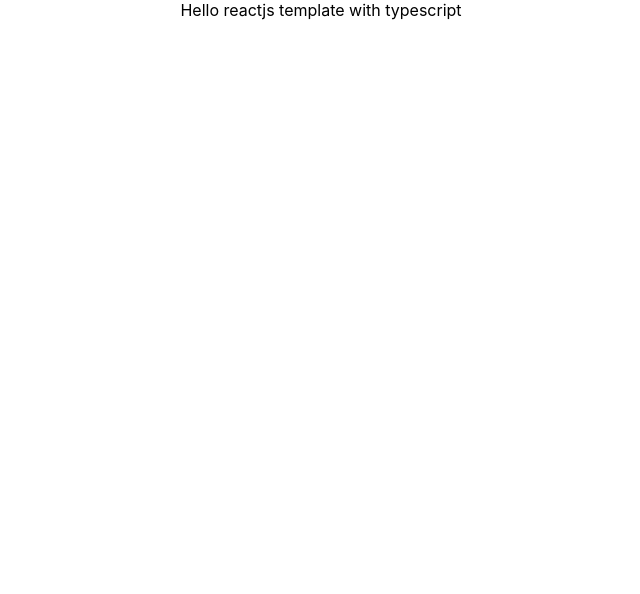
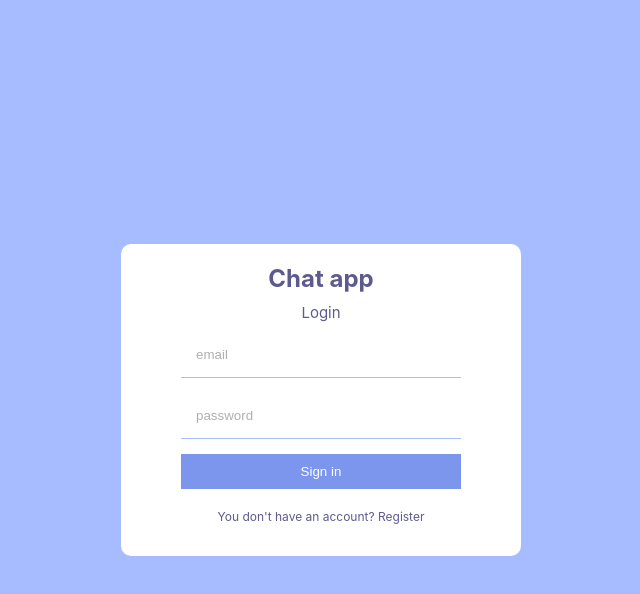
Before and after one commit to mrwin95/chap-app-react, a React (Create React App) app: page / in a window 1280 px wide. Shown: the top 594 px of the page, without its empty margins (319-959 px from the left). Built offline with nearby package versions, Linux system fonts and the light colour scheme.

Commit message:
first commit chat app, register and login

```diff
--- a/package.json
+++ b/package.json
@@ -13,6 +13,7 @@
     "react": "^18.2.0",
     "react-dom": "^18.2.0",
     "react-scripts": "5.0.1",
+    "sass": "^1.71.1",
     "typescript": "^4.9.5",
     "web-vitals": "^2.1.4"
   },
--- a/src/App.tsx
+++ b/src/App.tsx
@@ -1,11 +1,13 @@
 import React from 'react';
 import './App.css';
+import './style.scss'
+import Register from './pages/Register';
+import Login from './pages/Login';
 
 function App() {
   return (
-    <div className="App">
-      Hello reactjs template with typescript
-    </div>
+    // <Register />
+    <Login />
   );
 }
 
--- /dev/null
+++ b/src/pages/Login.tsx
@@ -0,0 +1,21 @@
+import React from 'react'
+
+export default function Login() {
+  return (
+    <div className='formContainer'>
+    <div className='formWrapper'>
+        <span className='logo'>Chat app</span>
+        <span className='title'>Login</span>
+        <form>
+
+            <input type='text' placeholder='email'/>
+            <input type='text' placeholder='password'/>
+
+            <button>Sign in</button>
+        </form>
+
+        <p>You don't have an account? Register</p>
+    </div>
+</div>
+  )
+}
--- /dev/null
+++ b/src/pages/Register.tsx
@@ -0,0 +1,26 @@
+import React from 'react'
+
+export default function Register() {
+  return (
+    <div className='formContainer'>
+        <div className='formWrapper'>
+            <span className='logo'>Chat app</span>
+            <span className='title'>Register</span>
+            <form>
+                <input type='text' placeholder='display name'/>
+                <input type='text' placeholder='email'/>
+                <input type='text' placeholder='password'/>
+                <input type='file' id='file' style={{display: "none"}}/>
+                <label htmlFor='file'>
+                    <img src='' alt='' />
+                    <span>Add an avatar</span>
+                </label>
+
+                <button>Sign up</button>
+            </form>
+
+            <p>You do have an account? Login</p>
+        </div>
+    </div>
+  )
+}
--- /dev/null
+++ b/src/style.scss
@@ -0,0 +1,68 @@
+.formContainer {
+    background-color: #a7bcff;
+    height: 100vh;
+    display: flex;
+    align-items: center;
+    justify-content: center;
+
+    .formWrapper {
+        background-color: white;
+            padding: 20px 60px;
+            border-radius: 10px;
+            display: flex;
+            flex-direction: column;
+            gap: 10px;
+            align-items: center;
+        form {
+            display: flex;
+            flex-direction: column;
+            gap: 15px;
+
+            input {
+                padding: 15px;
+                border: none;
+                width: 250px;
+                border-bottom: 1px solid #a7bcff;
+
+                &::placeholder {
+                    color: rgb(175, 175, 175);
+                }
+            }
+
+            button {
+                background-color: #7b96ec;
+                color: white;
+                border: none;
+                padding: 10px;
+                cursor: pointer;
+            }
+
+            label {
+                display: flex;
+                align-items: center;
+                gap: 10px;
+                color: #8da4f1;
+                font-size: 12px;
+                cursor: pointer;
+            }
+        }
+
+        p {
+            color: #5d5b8d;
+            font-size: 12px;
+            margin-top: 10px;
+        }
+    }
+
+    .logo {
+        color: #5d5b8d;
+        font-size: 24px;
+        font-weight: bold;
+    }
+
+    .title {
+        color: #5d5b8d;
+        font-size: 15px;
+
+    }
+}
```
Also changed, not shown: src/pages/Home.tsx (added, +7 -0 lines), 1 other file (tests, documents, lock files or other folders).
